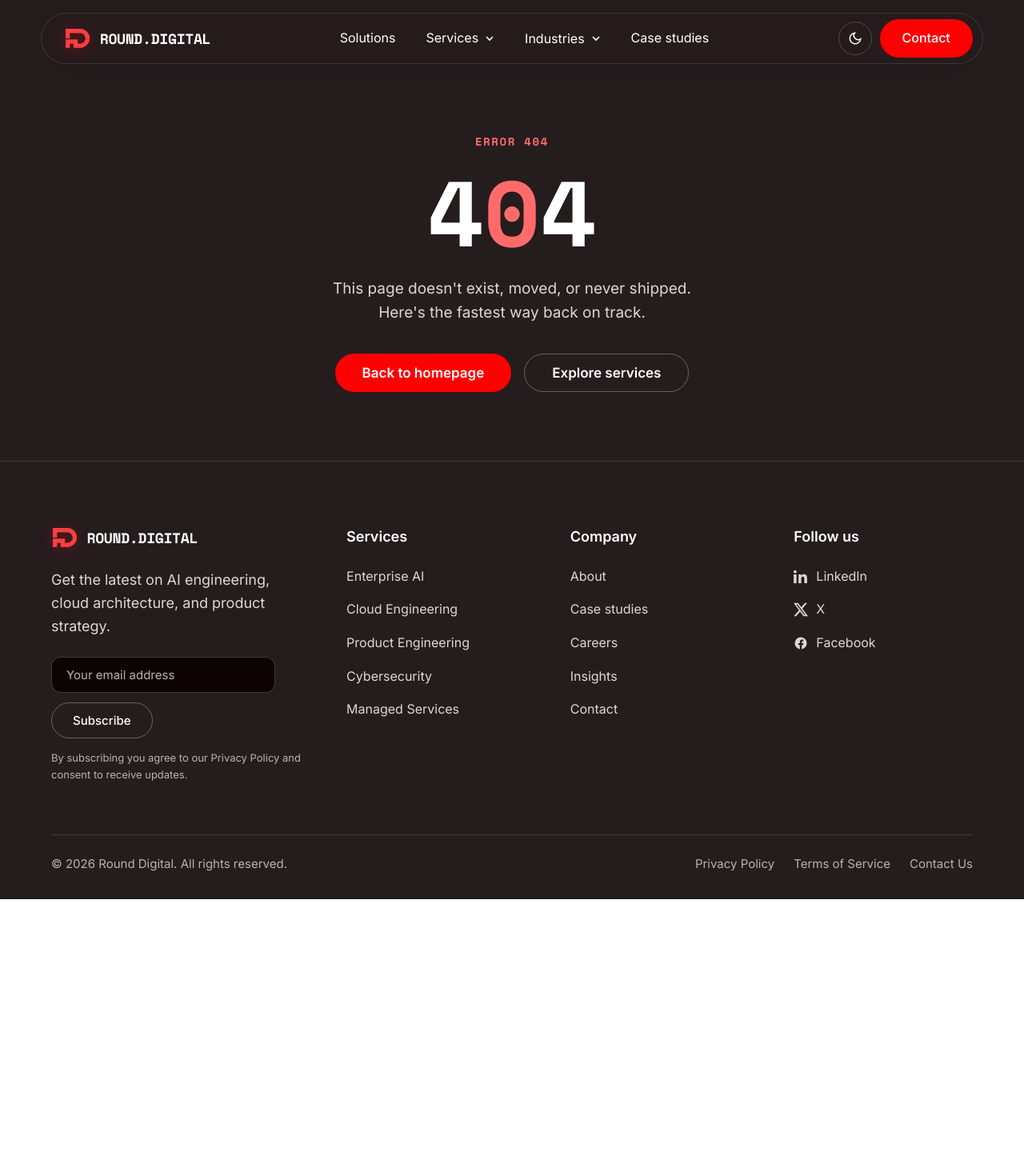
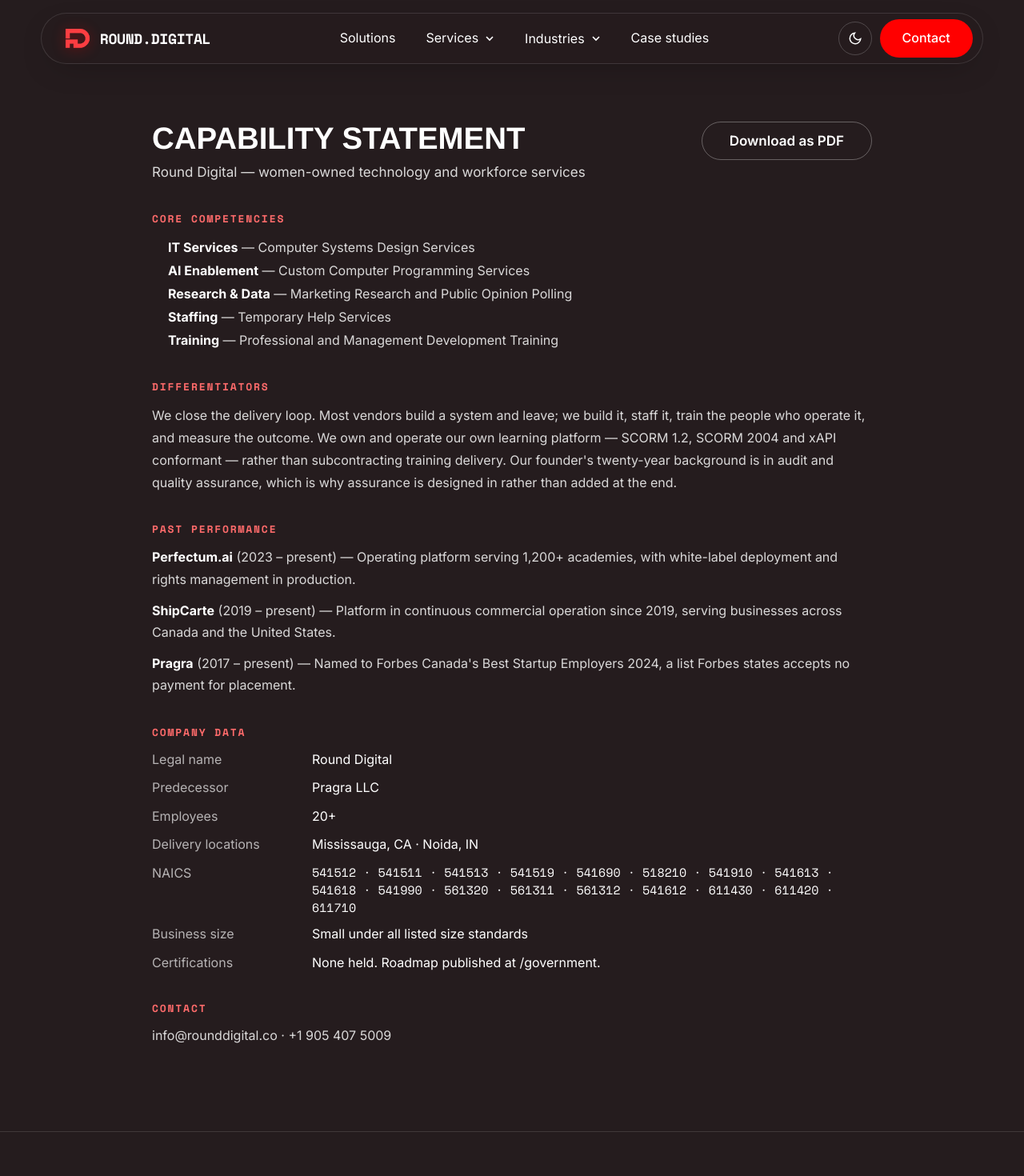
Before and after one commit to pragra-ca/rounddigital-new, a Next.js app: page /government/capability-statement in a window 1280 px wide. Before the commit this address had no page. Shown: the top 1470 px of the page at 80% size. Before the commit the page ends 1124 px from the top, so only its background shows below. Built offline with nearby package versions, Linux system fonts and the light colour scheme.

Commit message:
feat(gov): add capability statement page with print-to-PDF output

```diff
--- /dev/null
+++ b/src/pages/government/capability-statement.jsx
@@ -0,0 +1,119 @@
+import RdLayout from "@/components/rd/Layout";
+import Seo from "@/components/seo";
+import { FACTS } from "@/content/facts.mjs";
+import { PILLARS, allNaicsCodes } from "@/content/naics.mjs";
+import { PAST_PERFORMANCE } from "@/content/past-performance.mjs";
+
+const wrap = { maxWidth: 900, margin: "0 auto" };
+const h2 = {
+  margin: "0 0 12px",
+  font: "700 13px var(--rd-font-mono)",
+  letterSpacing: "0.14em",
+  textTransform: "uppercase",
+  color: "var(--rd-accent-text)",
+};
+const block = { marginBottom: 34 };
+
+function PrintButton() {
+  return (
+    <button
+      type="button"
+      className="rd-btn rd-btn-ghost no-print"
+      onClick={() => window.print()}
+    >
+      Download as PDF
+    </button>
+  );
+}
+
+export default function CapabilityStatement() {
+  const delivery = FACTS.locations.filter((l) => l.status === "delivery");
+
+  return (
+    <RdLayout>
+      <Seo
+        title="Capability Statement"
+        description="Round Digital capability statement: core competencies, differentiators, NAICS and PSC codes, past performance and company data for government and enterprise buyers."
+        keywords="capability statement, small business IT contractor, women owned technology company"
+      />
+      <section style={{ padding: "72px 5%" }} className="rd-capability">
+        <div style={wrap}>
+          <header style={{ ...block, display: "flex", justifyContent: "space-between", alignItems: "flex-start", gap: 20, flexWrap: "wrap" }}>
+            <div>
+              <h1 style={{ margin: "0 0 8px", font: "700 clamp(30px,3vw,46px)/1.1 var(--rd-font-display)" }}>
+                Capability Statement
+              </h1>
+              <p style={{ margin: 0, fontSize: 17, color: "var(--rd-text-2)" }}>
+                {FACTS.legalName} — women-owned technology and workforce services
+              </p>
+            </div>
+            <PrintButton />
+          </header>
+
+          <div style={block}>
+            <h2 style={h2}>Core competencies</h2>
+            <ul style={{ margin: 0, paddingLeft: 20, fontSize: 16, lineHeight: 1.8, color: "var(--rd-text-2)" }}>
+              {PILLARS.map((p) => (
+                <li key={p.id}>
+                  <strong style={{ color: "var(--rd-text)" }}>{p.name}</strong> — {p.primaryNaics.label}
+                </li>
+              ))}
+            </ul>
+          </div>
+
+          <div style={block}>
+            <h2 style={h2}>Differentiators</h2>
+            <p style={{ margin: 0, fontSize: 16, lineHeight: 1.75, color: "var(--rd-text-2)" }}>
+              We close the delivery loop. Most vendors build a system and leave; we build
+              it, staff it, train the people who operate it, and measure the outcome. We
+              own and operate our own learning platform — SCORM 1.2, SCORM 2004 and xAPI
+              conformant — rather than subcontracting training delivery. Our founder&apos;s
+              twenty-year background is in audit and quality assurance, which is why
+              assurance is designed in rather than added at the end.
+            </p>
+          </div>
+
+          <div style={block}>
+            <h2 style={h2}>Past performance</h2>
+            {PAST_PERFORMANCE.map((e) => (
+              <p key={e.id} style={{ margin: "0 0 12px", fontSize: 16, lineHeight: 1.7, color: "var(--rd-text-2)" }}>
+                <strong style={{ color: "var(--rd-text)" }}>{e.client}</strong> ({e.period}) — {e.outcome}
+              </p>
+            ))}
+          </div>
+
+          <div style={block}>
+            <h2 style={h2}>Company data</h2>
+            <dl style={{ margin: 0, display: "grid", gridTemplateColumns: "180px 1fr", gap: "10px 20px", fontSize: 16 }}>
+              <dt style={{ color: "var(--rd-text-3)" }}>Legal name</dt>
+              <dd style={{ margin: 0 }}>{FACTS.legalName}</dd>
+              <dt style={{ color: "var(--rd-text-3)" }}>Predecessor</dt>
+              <dd style={{ margin: 0 }}>{FACTS.predecessor}</dd>
+              <dt style={{ color: "var(--rd-text-3)" }}>Employees</dt>
+              <dd style={{ margin: 0 }}>{FACTS.employeeCount}</dd>
+              <dt style={{ color: "var(--rd-text-3)" }}>Delivery locations</dt>
+              <dd style={{ margin: 0 }}>
+                {delivery.map((l) => `${l.city}, ${l.country}`).join(" · ")}
+              </dd>
+              <dt style={{ color: "var(--rd-text-3)" }}>NAICS</dt>
+              <dd style={{ margin: 0, font: "15px var(--rd-font-mono)" }}>
+                {[...new Set(allNaicsCodes())].join(" · ")}
+              </dd>
+              <dt style={{ color: "var(--rd-text-3)" }}>Business size</dt>
+              <dd style={{ margin: 0 }}>Small under all listed size standards</dd>
+              <dt style={{ color: "var(--rd-text-3)" }}>Certifications</dt>
+              <dd style={{ margin: 0 }}>None held. Roadmap published at /government.</dd>
+            </dl>
+          </div>
+
+          <div style={block}>
+            <h2 style={h2}>Contact</h2>
+            <p style={{ margin: 0, fontSize: 16, color: "var(--rd-text-2)" }}>
+              info@rounddigital.co · +1 905 407 5009
+            </p>
+          </div>
+        </div>
+      </section>
+    </RdLayout>
+  );
+}
--- a/src/styles/globals.css
+++ b/src/styles/globals.css
@@ -935,3 +935,42 @@
   white-space: nowrap;
   border: 0;
 }
+
+/* Capability statement print output. The PDF is generated from this DOM so it
+   can never drift from the web page. Target: one to two US Letter pages. */
+@media print {
+  .no-print,
+  .rd nav,
+  .rd footer {
+    display: none !important;
+  }
+
+  html,
+  body,
+  .rd {
+    background: #ffffff !important;
+    color: #000000 !important;
+  }
+
+  .rd-capability {
+    padding: 0 !important;
+  }
+
+  .rd-capability * {
+    color: #000000 !important;
+  }
+
+  .rd-capability a {
+    text-decoration: underline;
+  }
+
+  .rd-capability h2 {
+    color: #000000 !important;
+    border-bottom: 1px solid #000000;
+    padding-bottom: 4px;
+  }
+
+  @page {
+    margin: 14mm;
+  }
+}
```
Also changed, not shown: 1 other file (tests, documents, lock files or other folders).
